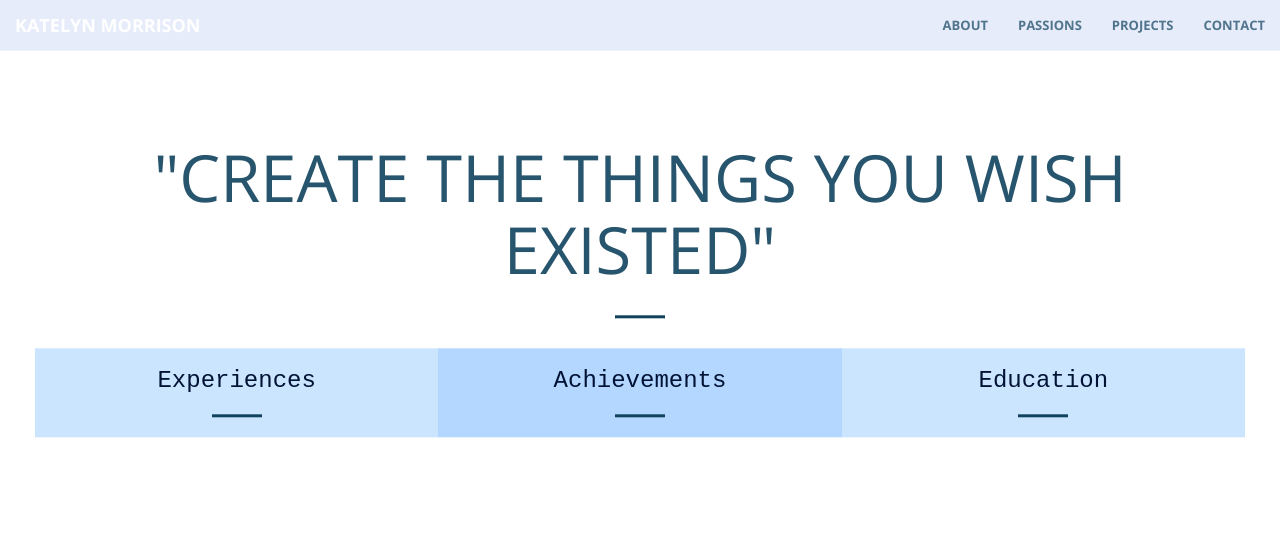
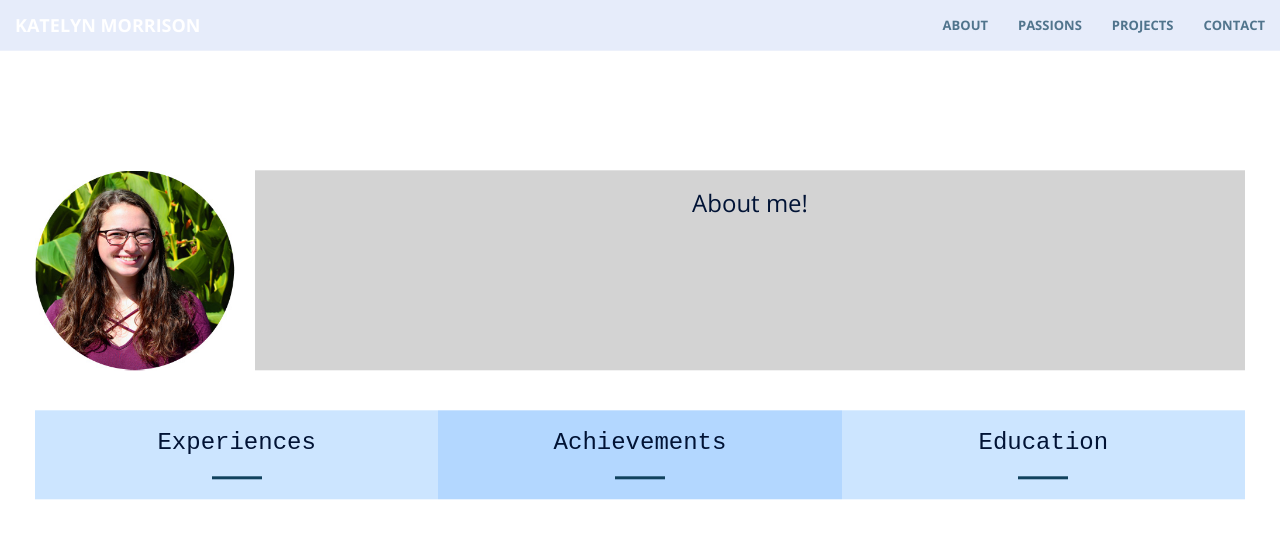
Before and after one commit to katelyn98/PersonalWebsite, a Jekyll site: the page built from index.md, in a window 1280 px wide and 900 px high. Shown: the top 539 px of the window. Built offline with Jekyll 4.4.1, drawn with Linux system fonts in a browser that asks for light colours.

Commit message:
adding profile picture

```diff
--- a/_includes/header.html
+++ b/_includes/header.html
@@ -1,18 +1,37 @@
 <header>
     <div class="header-content">
-        <div class="header-content-inner">
-            <h1 id="quote">"Create the things you wish existed"</h1>
+        <div class="row">
+            <!-- <div class="slideshow-container">
+                <div class="mySlides">
+                    <q>Create the things you wish existed</q>
+                    <p class="author">- Anonymous</p>
+                </div>
+                <div class="mySlides">
+                    <q>Here's to the crazy ones...</q>
+                    <p class="author">- Steve Jobs</p>
+                </div>
+                <a class="prev" onclick="plusSlides(-1)">&#10094;</a>
+                <a class="next" onclick="plusSlides(1)">&#10095;</a>
+            </div>
+
+            <div class="dot-container">
+                <span class="dot" onclick="currentSlide(1)"></span>
+                <span class="dot" onclick="currentSlide(2)"></span>
+                <span class="dot" onclick="currentSlide(3)"></span>
+            </div> -->
+            <div class="profile">
+                <img src="img/portfolio/MillenniumFellowshipProfilePic.jpg" width=200 height=200>
+            </div>
+            <div class="info" style="background-color:lightgrey">
+                <h3>About me!</h3>
+            </div>
             <hr>
-            <!-- <p>Learn all about Katelyn! You will find her talents, her passions, and her beliefs all throughout. Also check out her resume for a more detailed summary of her achievements and experiences.</p> -->
-            <!-- <a href="#about" class="btn btn-primary btn-xl page-scroll">Find out more!</a> -->
         </div>
         <div class="row">
             <div class="box" style="background-color: rgb(204, 229, 255)">
                 <h3 id="title">Experiences</h3>
                 <hr>
-                <p id="info-left">
 
-                </p>
             </div>
             <div class="box" style="background-color: rgb(179, 215, 255)">
                 <h3 id="title">Achievements</h3>
@@ -31,16 +50,33 @@
         </div>
     </div>
 
+    <!-- <script>
+        var slideIndex = 1;
+        showSlides(slideIndex);
 
+        function plusSlides(n) {
+            showSlides(slideIndex += n);
+        }
 
-    <script>document.getElementsByClassName("header-content-git").innerHTML</script>
+        function currentSlide(n) {
+            showSlides(slideIndex = n);
+        }
 
-    <!-- <div style = "position: relative" class="video">
-        <video id="backgroundvideo" width=100% loop="loop" muted="" autoplay="autoplay" playsinline="playsinline">
-            <source src="https://video.wixstatic.com/video/11062b_382eeb350464462c8f9150e4d3e40f2b/480p/mp4/file.mp4" type="video/mp4">
-        </video>
-    </div> -->
-    <!-- <div class="backgroundHeader">
-        <img src="../img/Light-Malibu.jpg">
-    </div> -->
+        function showSlides(n) {
+            var i;
+            var slides = document.getElementsByClassName("mySlides");
+            var dots = document.getElementsByClassName("dot");
+            if (n > slides.length) {slideIndex = 1}
+            if (n < 1) {slideIndex = slides.length}
+            for (i = 0; i < slides.length; i++) {
+                slides[i].style.display = "none";
+            }
+            for (i = 0; i < dots.length; i++) {
+                dots[i].className = dots[i].className.replace(" active", "");
+            }
+            slides[slideIndex-1].style.display = "block";
+            dots[slideIndex-1].className += " active";
+        }
+    </script> -->
+
 </header>
--- a/_sass/_base.scss
+++ b/_sass/_base.scss
@@ -166,6 +166,85 @@
         padding: 100px 15px 100px;
         top: 50%;
 
+        // .slideshow-container {
+        //     position: relative;
+        //     background: #cce6ff
+        // }
+
+        // .mySlides {
+        //     display: none;
+        //     padding: 25px;
+        //     text-align: center;
+        // }
+
+        // .prev, .next {
+        //     cursor: pointer;
+        //     position: absolute;
+        //     top: 50%;
+        //     width: auto;
+        //     margin-top: -30px;
+        //     padding: 16px;
+        //     color: #888;
+        //     font-weight: bold;
+        //     font-size: 20px;
+        //     border-radius: 0 3px 3px 0;
+        //     user-select: none;
+        // }
+
+        // .prev {
+        //     position: absolute;
+        //     left: 0;
+        // }
+
+        // .next{
+        //     position: absolute;
+        //     right: 0;
+        //     border-radius: 3px 0 0 3px;
+        // }
+
+        // .prev:hover, .next:hover {
+        //     background-color: rgba(0, 0, 0, 0.8);
+        //     color: white;
+        // }
+
+        // .dot-container {
+        //     text-align: center;
+        //     padding: 5px;
+        //     background: #ddd;
+        // }
+
+        // .dot {
+        //     cursor: pointer;
+        //     height: 11px;
+        //     width: 11px;
+        //     margin: 0 2px;
+        //     background-color: #bbb;
+        //     border-radius: 35%;
+        //     display: inline-block;
+        //     transition: background-color 0.6s ease;
+        // }
+
+        // .active, .dot:hover {
+        //     background-color: #717171;
+        // }
+
+        // q {font-style:italic;}
+
+        // .author {color: cornflowerblue;}
+
+        .profile {
+            flex: left;
+            padding-right: 20px;
+        }
+
+        .profile img {
+            display: inline-flex;
+            position: left;
+        }
+
+        .info {
+            flex: 50%;
+        }
         .header-content-inner {
             h1 {
                 font-weight: 500;
@@ -181,6 +260,7 @@
         }
 
         .row{
+            padding-top: 40px;
             display: flex;
         }
 
```
Also changed, not shown: img/portfolio/MillenniumFellowshipProfilePic.jpg (added).
